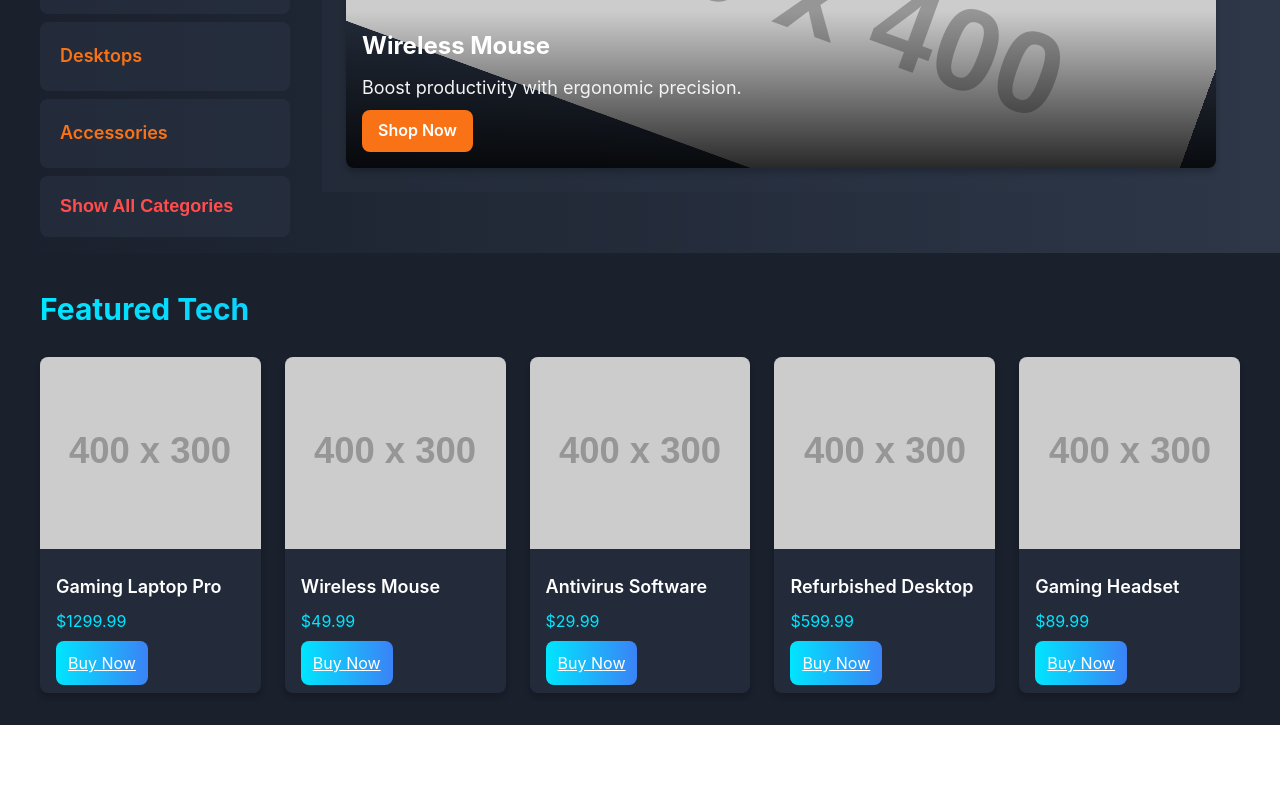
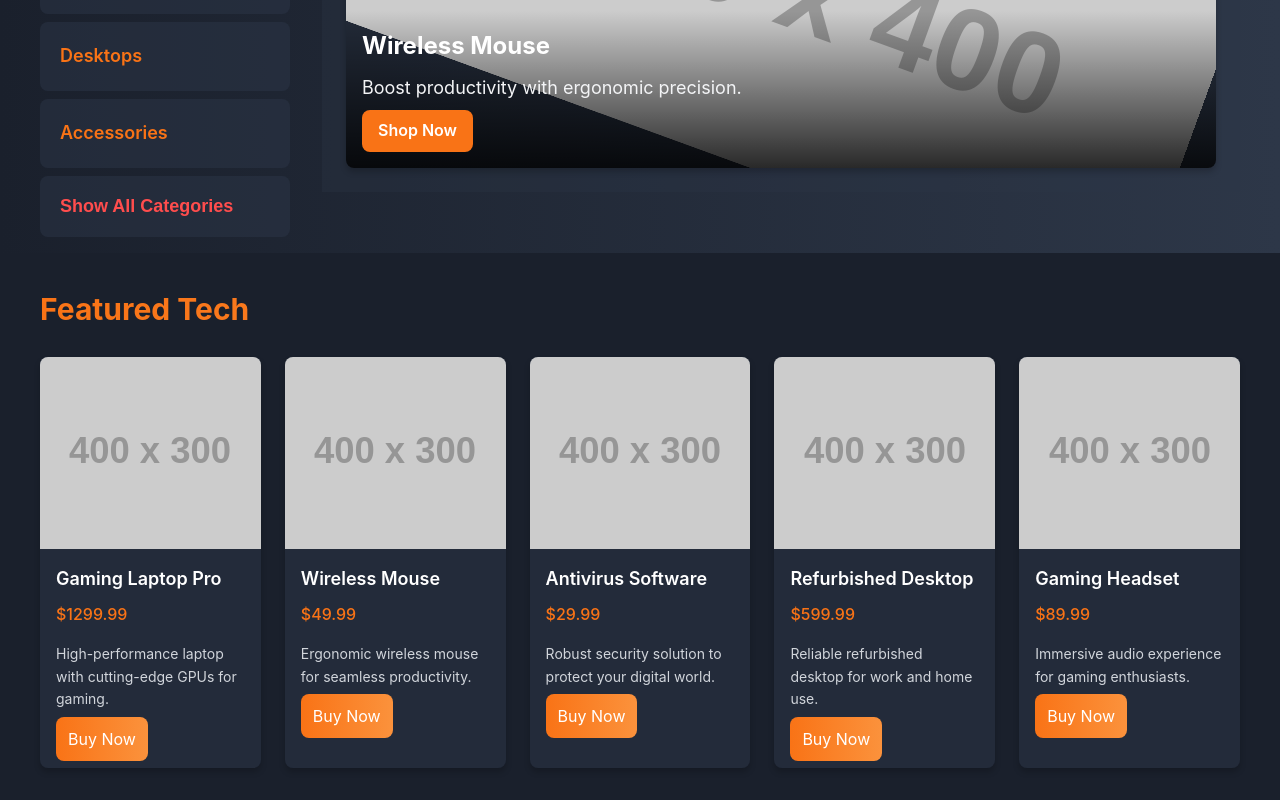
Before and after one commit to mosesgitonga/Admax, a React (Vite) app in the folder admax-app/: page / in a window 1280 px wide. Shown: the part 396-1196 px from the top of the page. Before the commit the page ends 1121 px from the top, so only its background shows below. Built offline with nearby package versions, Linux system fonts and the light colour scheme.

Commit message:
updating product description

```diff
--- a/admax-app/src/components/ProductGrid.jsx
+++ b/admax-app/src/components/ProductGrid.jsx
@@ -1,7 +1,13 @@
 import React from 'react';
 import './styles/ProductGrid.css';
 
-function ProductGrid({ products }) {
+function ProductGrid({ products, isLoading }) {
+  const WHATSAPP_NUMBER = import.meta.env.VITE_WHATSAPP_NUMBER || '1234567890';
+
+  const handleImageError = (e) => {
+    e.target.src = '/images/fallback.png';
+  };
+
   return (
     <section
       className="product-section"
@@ -15,25 +21,42 @@ function ProductGrid({ products }) {
           Featured Tech
         </h2>
         <div className="product-grid">
-          {products.map((product) => (
+          {isLoading ? (
+            Array(6).fill().map((_, index) => (
+              <article key={`skeleton-${index}`} className="product-card skeleton">
+                <div className="product-image-wrapper skeleton-image"></div>
+                <div className="product-content">
+                  <div className="skeleton-text skeleton-name"></div>
+                  <div className="skeleton-text skeleton-price"></div>
+                  <div className="skeleton-text skeleton-button"></div>
+                </div>
+              </article>
+            ))
+          ) : products.length === 0 ? (
+            <p className="no-products">No products found.</p>
+          ) : (
+            products.map((product) => (
               <article
                 key={product.id}
                 className="product-card"
+                tabIndex="0"
               >
+                <div className="product-image-wrapper">
                   <img
                     src={product.image}
                     alt={product.name}
                     className="product-image"
+                    loading="lazy"
                   />
+                </div>
                 <div className="product-content">
-                <h3 className="product-name">
-                  {product.name}
-                </h3>
-                <p className="product-price">
-                  ${product.price.toFixed(2)}
-                </p>
+                  <h3 className="product-name">{product.name}</h3>
+                  <p className="product-price">${product.price.toFixed(2)}</p>
+                  {product.description && (
+                    <p className="product-description">{product.description}</p>
+                  )}
                   <a
-                  href={`https://wa.me/?text=I'm%20interested%20in%20${encodeURIComponent(product.name)}%20priced%20at%20$${product.price.toFixed(2)}`}
+                    href={`https://wa.me/${WHATSAPP_NUMBER}?text=I'm%20interested%20in%20${encodeURIComponent(product.name)}%20priced%20at%20$${product.price.toFixed(2)}`}
                     target="_blank"
                     rel="noopener noreferrer"
                     className="product-button"
@@ -43,11 +66,12 @@ function ProductGrid({ products }) {
                   </a>
                 </div>
               </article>
-          ))}
+            ))
+          )}
         </div>
       </div>
     </section>
   );
 }
 
-export default ProductGrid;
+export default React.memo(ProductGrid);
--- a/admax-app/src/components/styles/ProductGrid.css
+++ b/admax-app/src/components/styles/ProductGrid.css
@@ -7,10 +7,10 @@
   margin: 0 auto;
 }
 .product-heading {
-    font-size: 1.875rem;
-    font-weight: bold;
+  font-size: clamp(1.5rem, 5vw, 1.875rem);
+  font-weight: 700;
   color: white;
-    background: linear-gradient(to right, #00e5ff, #3b82f6);
+  background: linear-gradient(to right, #f97316, #fb923c);
   -webkit-background-clip: text;
   background-clip: text;
   color: transparent;
@@ -26,14 +26,21 @@
   border-radius: 0.5rem;
   overflow: hidden;
   box-shadow: 0 4px 6px rgba(0, 0, 0, 0.2);
-    transition: all 0.3s ease;
+  transition: box-shadow 0.3s ease;
+  will-change: box-shadow;
 }
 .product-card:hover {
   box-shadow: 0 6px 12px rgba(0, 0, 0, 0.3);
 }
+.product-image-wrapper {
+  position: relative;
+  width: 100%;
+  height: 12rem;
+  background: #2d3748;
+}
 .product-image {
   width: 100%;
-    height: 12rem;
+  height: 100%;
   object-fit: cover;
   transition: opacity 0.3s ease;
 }
@@ -44,33 +51,84 @@
   padding: 1rem;
 }
 .product-name {
-    font-size: 1.125rem;
+  font-size: clamp(1rem, 3vw, 1.125rem);
   font-weight: 600;
   color: white;
   margin-bottom: 0.5rem;
 }
 .product-price {
-    font-size: 1rem;
-    font-weight: medium;
-    color: #00e5ff;
+  font-size: clamp(0.875rem, 2.5vw, 1rem);
+  font-weight: 500;
+  color: #f97316;
+  margin-bottom: 1rem;
+}
+.product-description {
+  font-size: clamp(0.75rem, 2.5vw, 0.875rem);
+  color: #d1d5db;
   margin-bottom: 1rem;
 }
 .product-button {
   width: 100%;
   padding: 0.75rem;
-    background: linear-gradient(to right, #00e5ff, #3b82f6);
+  background: linear-gradient(to right, #f97316, #fb923c);
   color: white;
   border: none;
   border-radius: 0.5rem;
-    cursor: pointer;
-    font-size: 1rem;
+  text-decoration: none;
+  font-size: clamp(0.875rem, 2.5vw, 1rem);
+  text-align: center;
   transition: background 0.3s ease;
 }
 .product-button:hover {
-    background: linear-gradient(to right, #00b7eb, #1e40af);
+  background: linear-gradient(to right, #ea580c, #f87171);
 }
-  @media (max-width: 640px) {
+.skeleton {
+  background: rgba(45, 55, 72, 0.5);
+  border-radius: 0.5rem;
+  overflow: hidden;
+  box-shadow: 0 4px 6px rgba(0, 0, 0, 0.2);
+}
+.skeleton-image {
+  width: 100%;
+  height: 12rem;
+  background: #2d3748;
+  animation: pulse 1.5s infinite ease-in-out;
+}
+.skeleton-text {
+  background: #2d3748;
+  border-radius: 0.25rem;
+  animation: pulse 1.5s infinite ease-in-out;
+}
+.skeleton-name {
+  width: 80%;
+  height: 1.125rem;
+  margin-bottom: 0.5rem;
+}
+.skeleton-price {
+  width: 50%;
+  height: 1rem;
+  margin-bottom: 1rem;
+}
+.skeleton-button {
+  width: 100%;
+  height: 2.5rem;
+}
+.no-products {
+  text-align: center;
+  font-size: clamp(1rem, 3vw, 1.25rem);
+  color: #d1d5db;
+  padding: 2rem;
+}
+@keyframes pulse {
+  0% { opacity: 0.6; }
+  50% { opacity: 0.8; }
+  100% { opacity: 0.6; }
+}
+@media (max-width: 480px) {
+  .product-section {
+    padding: 1rem 0.5rem;
+  }
   .product-heading {
-      font-size: 1.5rem;
+    font-size: clamp(1.25rem, 4vw, 1.5rem);
   }
 }
```
Also changed, not shown: admax-app/src/pages/home.jsx (+54 -7 lines). Lines whose indentation alone changed are shown as unchanged.
